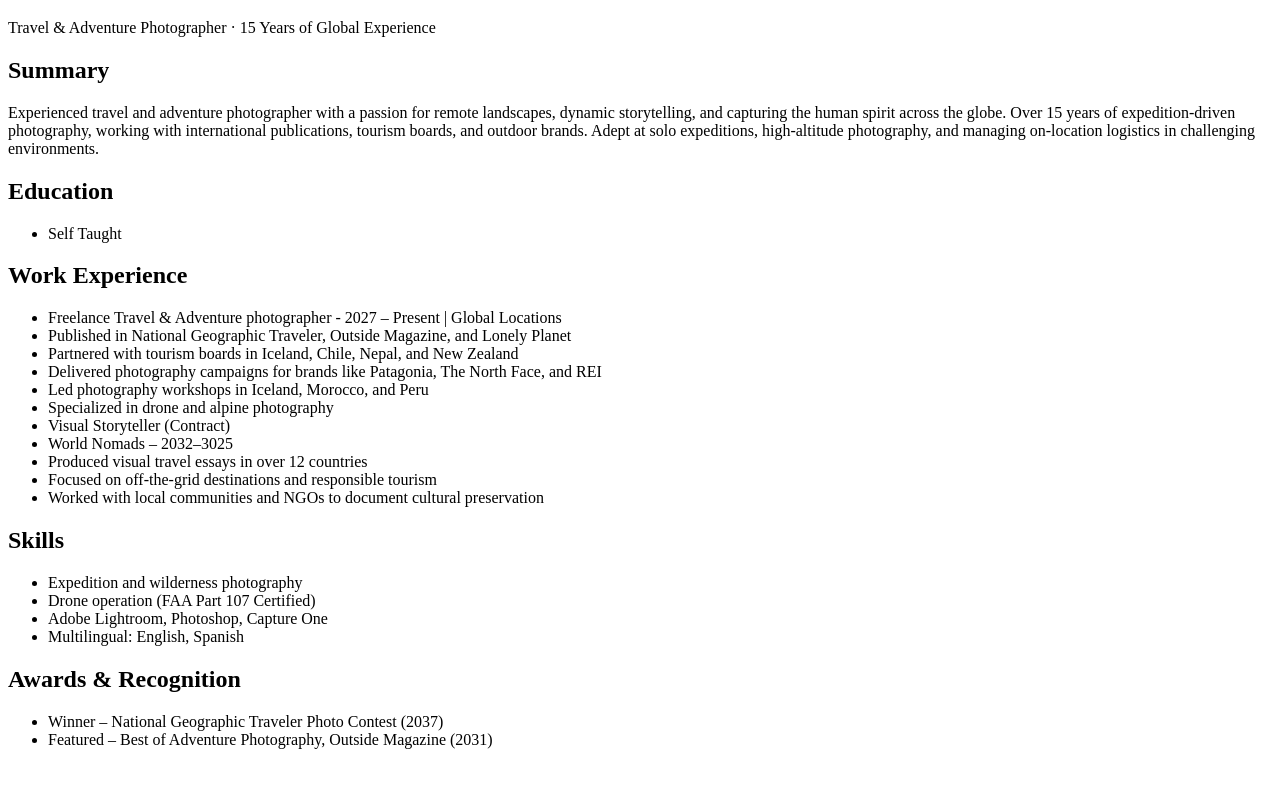
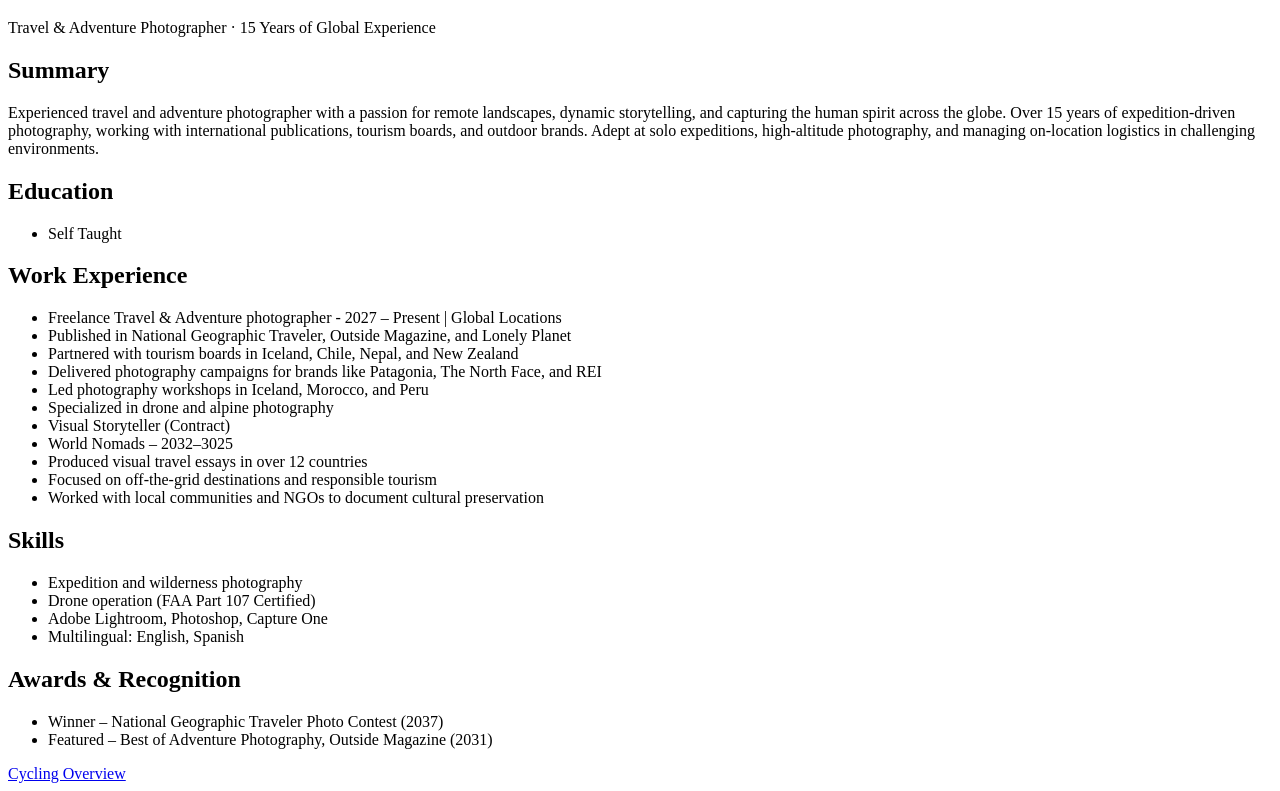
Before and after one commit to ahas-photo/my-website, a plain HTML site: page index.html in a window 1280 px wide. Shown: the part 61-852 px from the top of the page. Before the commit the page ends 826 px from the top, so only its background shows below. Drawn offline with Linux system fonts and the light colour scheme.

Commit message:
Update index.html

```diff
--- a/index.html
+++ b/index.html
@@ -63,5 +63,6 @@
       </ul>
     </div>
   </div>
+<a href="From-Scratch.html"> Cycling Overview</a>
 </body>
 </html>
```
